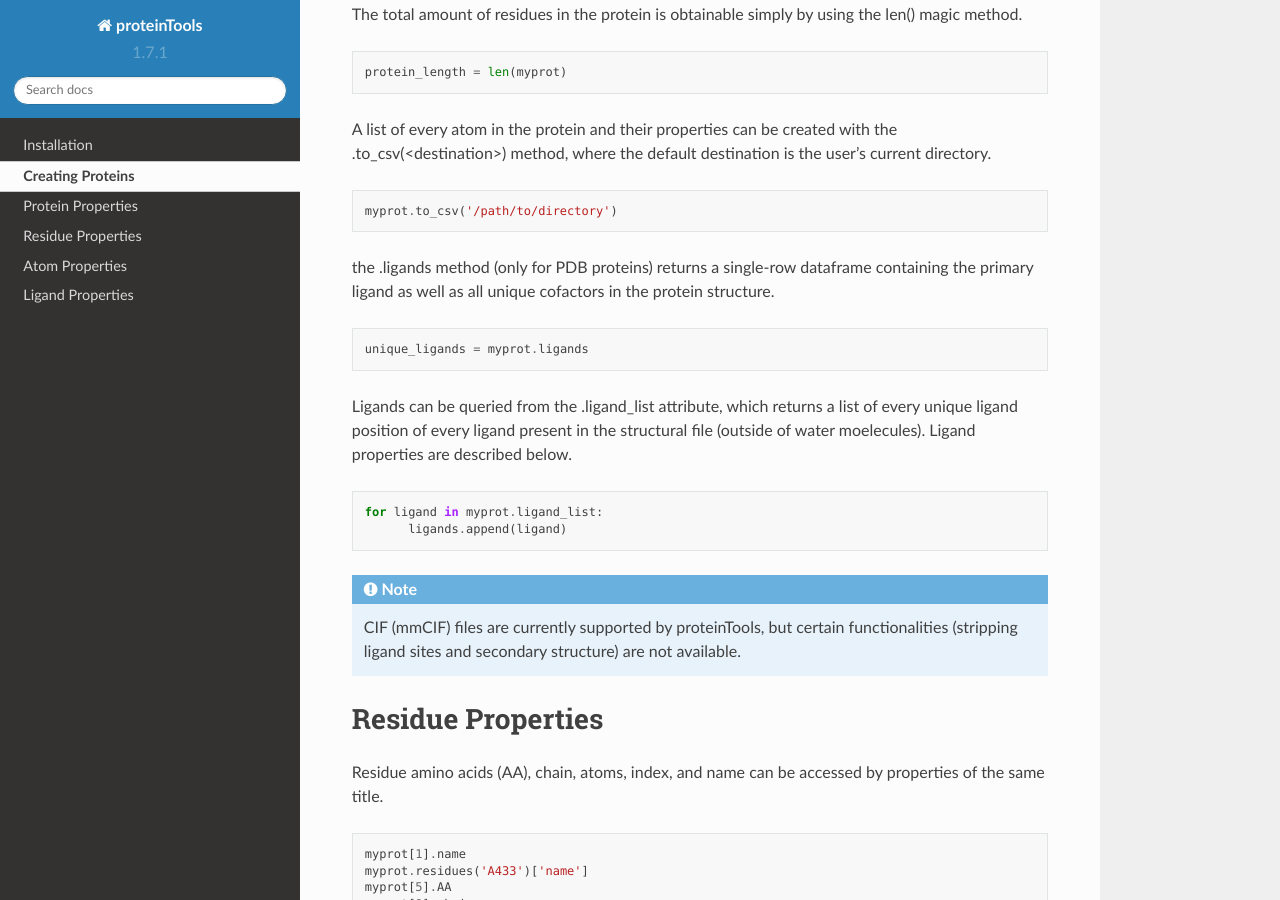
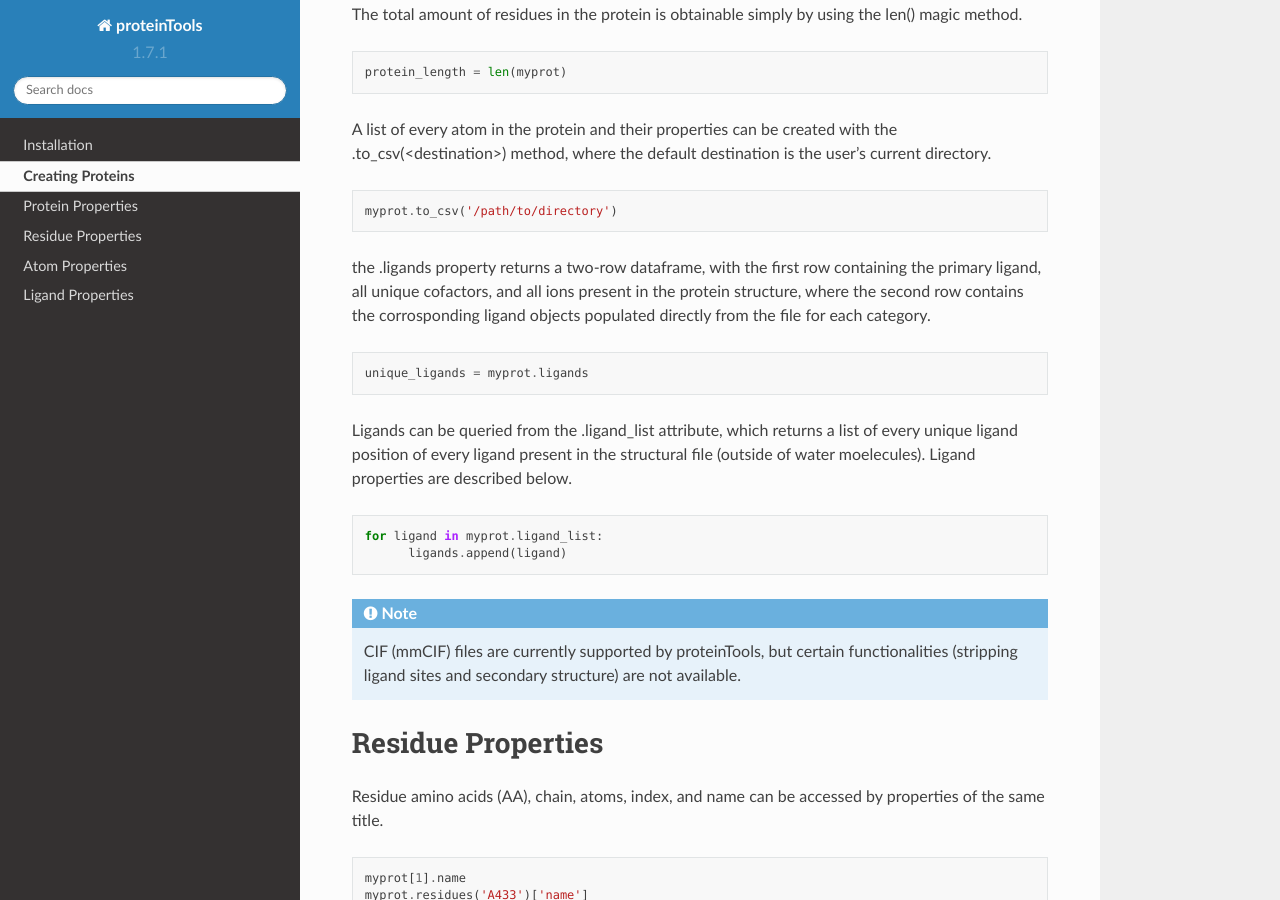
Before and after one commit to tiger1deF/proteinTools, a Sphinx documentation site: the page built from docs/source/documentation.rst, in a window 1280 px wide and 900 px high, scrolled down 1775 px. Built offline with Sphinx 7.4.7 and the Read the Docs theme 2.0.0, drawn with Linux system fonts in a browser that asks for light colours.

Commit message:
Update documentation.rst

```diff
--- a/docs/source/documentation.rst
+++ b/docs/source/documentation.rst
@@ -75,7 +75,7 @@ A list of every atom in the protein and their properties can be created with the
 
    myprot.to_csv('/path/to/directory')
 
-the .ligands method (only for PDB proteins) returns a single-row dataframe containing the primary ligand as well as all unique cofactors in the protein structure.
+the .ligands property returns a two-row dataframe, with the first row containing the primary ligand, all unique cofactors, and all ions present in the protein structure, where the second row contains the corrosponding ligand objects populated directly from the file for each category.
 
 .. code-block:: python
 
```
